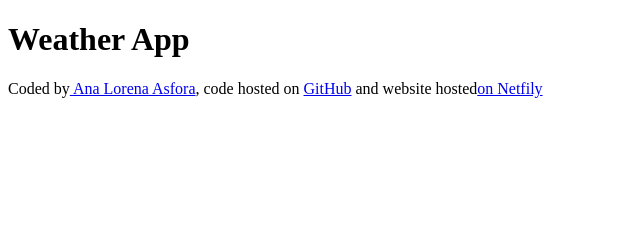
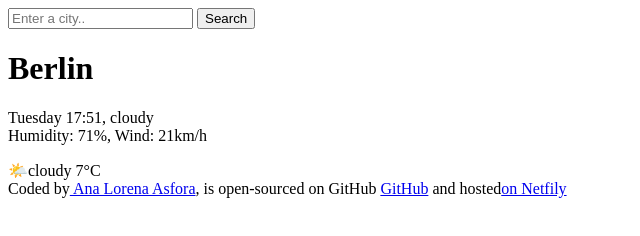
Before and after one commit to lorenavianax/weatherapp2, a plain HTML site: page index.html in a window 1280 px wide. Shown: the whole page, without its empty margins (0-640 px from the left). Drawn offline with Linux system fonts and the light colour scheme.

Commit message:
add html

```diff
--- a/index.html
+++ b/index.html
@@ -6,11 +6,27 @@
     <title>Weather App</title>
   </head>
   <body>
-    <h1>Weather App</h1>
+<header>
+      <form>
+        <input type="search" placeholder="Enter a city.." required />
+        <input type="submit" value="Search" />
+      </form>
+    </header>
+    <main>
+      <div>
+        <h1>Berlin</h1>
+        <p>
+          Tuesday 17:51, cloudy
+          <br />
+          Humidity: 71%, Wind: 21km/h
+        </p>
+      </div>
+      <div>🌤️cloudy 7°C</div>
+    </main>
     <footer>
-      Coded by<a href="https://github.com/lorenavianax"> Ana Lorena Asfora</a>, code hosted on
+      Coded by<a href="https://github.com/lorenavianax"> Ana Lorena Asfora</a>, is open-sourced on GitHub
       <a href="https://github.com/lorenavianax/weatherapp2">GitHub</a> and
-      website hosted<a href="https://weatherapp2-5c8b0a.netlify.app/">on Netfily</a>
+     hosted<a href="https://weatherapp2-5c8b0a.netlify.app/">on Netfily</a>
     </footer>
   </body>
 </html>
```
